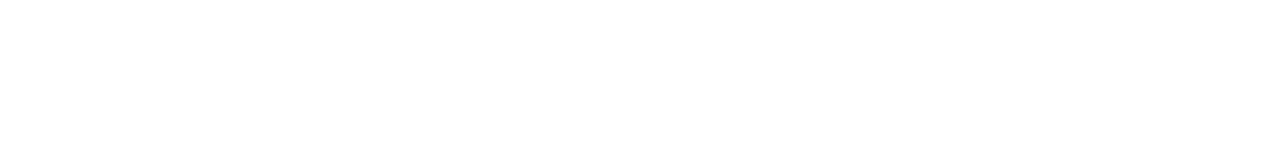
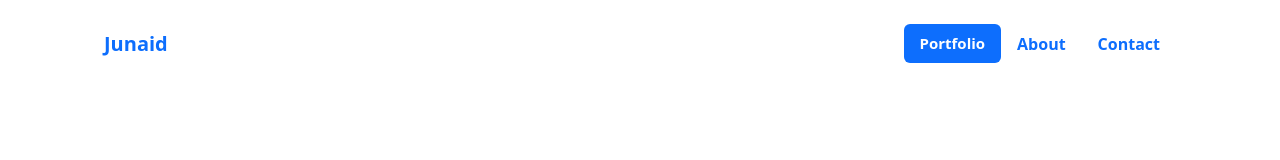
Before and after one commit to iamsjunaid/My-Portfolio-Website-2, a website: page index.html in a window 1280 px wide. Drawn offline with nearby package versions, Linux system fonts and the light colour scheme.

Commit message:
add header

```diff
--- a/index.html
+++ b/index.html
@@ -18,6 +18,30 @@
     <title>Junaid Syed - Portfolio</title>
 </head>
 <body>
-
+    <div class="body-wrapper">
+        <div class="header">
+            <nav class="nav navbar navbar-style p-4">
+                <div>
+                  <a href="#" class="navbar-brand logo text-primary">Junaid</a>
+                </div>
+                <ul class="bar-menu m-0 p-0">
+                  <li><i class="fa-solid fa-bars"></i></li>
+                </ul>
+                <ul class="nav nav-pills" id="navbar-menu">
+                  <li class="nav-item menu">
+                    <a class="nav-link active" aria-current="page" href="#Portfolio"
+                      >Portfolio</a
+                    >
+                  </li>
+                  <li class="nav-item">
+                    <a class="nav-link" href="#About">About</a>
+                  </li>
+                  <li class="nav-item">
+                    <a class="nav-link" href="#Contact">Contact</a>
+                  </li>
+                </ul>
+              </nav>
+        </div>
+    </div>
 </body>
 </html>
--- a/styles.css
+++ b/styles.css
@@ -0,0 +1,31 @@
+* {
+    box-sizing: border-box;
+    margin: 0;
+    padding: 0;
+  }
+
+  .body {
+    background-color: #e5e5e5;
+    font-family: 'Poppins', sans-serif;
+  }
+
+  .header {
+    padding: 0 5em 0 5em;
+    font-weight: 700;
+    background-color: white;
+    position: fixed;
+    z-index: 1000;
+    width: 100%;
+  }
+
+  .logo {
+    font-size: 1.125em;
+  }
+
+  .menu {
+    font-size: 0.9375em;
+  }
+
+  .bar-menu {
+    display: none;
+  }
```
